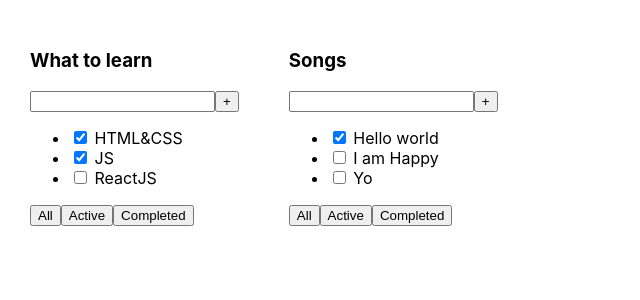
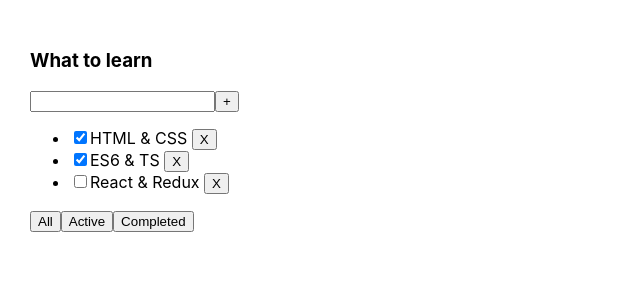
Before and after one commit to ksasrg/todolist, a React (Create React App) app: page / in a window 1280 px wide. Shown: the top 300 px of the page, without its empty margins (0-640 px from the left). Built offline with nearby package versions, Linux system fonts and the light colour scheme.

Commit message:
lesson 02 live finish

```diff
--- a/src/App.tsx
+++ b/src/App.tsx
@@ -1,27 +1,47 @@
-import React from 'react';
+import React, { useState } from 'react';
 import './App.css';
-import {Todolist} from './Todolist';
+import TodoList, { TaskType } from "./TodoList";
 
-function App() {
+export type filterType = 'all' | 'active' | 'complete';
 
-    const tasks1 = [
-        { id: 1, title: "HTML&CSS", isDone: true },
-        { id: 2, title: "JS", isDone: true },
-        { id: 3, title: "ReactJS", isDone: false }
-    ]
-    const tasks2 = [
-        { id: 1, title: "Hello world", isDone: true },
-        { id: 2, title: "I am Happy", isDone: false },
-        { id: 3, title: "Yo", isDone: false }
-    ]
+function App(): JSX.Element {
+  //BLL:
+  const todoListTitle: string = "What to learn"
 
+  const [tasks, setTasks] = useState<TaskType[]>([
+    { id: 1, title: "HTML & CSS", isDone: true },
+    { id: 2, title: "ES6 & TS", isDone: true },
+    { id: 3, title: "React & Redux", isDone: false }
+  ]);
 
-    return (
-        <div className="App">
-            <Todolist title="What to learn" tasks={tasks1} />
-            <Todolist title="Songs" tasks={tasks2} />
-        </div>
-    );
+  const removeTask = (taskId: number) => {
+    const updTasks = tasks.filter(t => t.id !== taskId);
+    setTasks(updTasks);
+  }
+
+  const [filter, setFilter] = useState<filterType>('all');
+  const changeFilter = (filter: filterType) => setFilter(filter);
+
+  let filteredTasks: Array<TaskType> = tasks;
+
+  if (filter === 'active') {
+    filteredTasks = tasks.filter(t => t.isDone === false)
+  }
+  if (filter === 'complete') {
+    filteredTasks = tasks.filter(t => t.isDone === true)
+  }
+
+  //UI:
+  return (
+    <div className="App">
+      <TodoList
+        title={todoListTitle}
+        tasks={filteredTasks}
+        changeFilter={changeFilter}
+        removeTask={removeTask}
+      />
+    </div>
+  );
 }
 
 export default App;
--- /dev/null
+++ b/src/TasksList.tsx
@@ -0,0 +1,29 @@
+import React, { FC } from 'react';
+import { TaskType } from "./TodoList";
+
+type TasksListPropsType = {
+  tasks: TaskType[]
+  removeTask: (taskId: number) => void
+}
+
+const TasksList: FC<TasksListPropsType> = (props): JSX.Element => {
+  const tasksItems: JSX.Element[] | JSX.Element =
+    props.tasks.length
+      ? props.tasks.map((task) => {
+        return (
+          <li key={task.id}>
+            <input type="checkbox" checked={task.isDone} />
+            <span>{task.title} </span>
+            <button onClick={() => props.removeTask(task.id)} >X</button>
+          </li>
+        )
+      })
+      : <span>Your taskslist is empty</span>
+  return (
+    <ul>
+      {tasksItems}
+    </ul>
+  );
+};
+
+export default TasksList;
--- a/src/Todolist.tsx
+++ b/src/Todolist.tsx
@@ -1,32 +1,45 @@
-import React from 'react';
+import React, { FC } from 'react';
+import { filterType } from './App';
+import TasksList from "./TasksList";
 
-type TaskType = {
+type TodoListPropsType = {
+  title: string
+  tasks: TaskType[]
+  changeFilter: (filter: filterType) => void
+  removeTask: (taskId: number) => void
+}
+
+export type TaskType = {
   id: number
   title: string
   isDone: boolean
 }
 
-type PropsType = {
-    title: string
-    tasks: Array<TaskType>
-}
-
-export function Todolist(props: PropsType) {
-    return <div>
+const TodoList: FC<TodoListPropsType> = (props): JSX.Element => {
+  return (
+    <div className={"todolist"}>
       <h3>{props.title}</h3>
       <div>
-            <input/>
+        <input />
         <button>+</button>
       </div>
-        <ul>
-            <li><input type="checkbox" checked={props.tasks[0].isDone}/> <span>{props.tasks[0].title}</span></li>
-            <li><input type="checkbox" checked={props.tasks[1].isDone}/> <span>{props.tasks[1].title}</span></li>
-            <li><input type="checkbox" checked={props.tasks[2].isDone}/> <span>{props.tasks[2].title}</span></li>
-        </ul>
+      <TasksList tasks={props.tasks} removeTask={props.removeTask} />
       <div>
-            <button>All</button>
-            <button>Active</button>
-            <button>Completed</button>
+        <button
+          onClick={() => props.changeFilter('all')}
+        >All
+        </button>
+        <button
+          onClick={() => props.changeFilter('active')}
+        >Active
+        </button>
+        <button
+          onClick={() => props.changeFilter('complete')}
+        >Completed
+        </button>
       </div>
     </div>
-}
+  );
+};
+
+export default TodoList;
--- a/src/index.tsx
+++ b/src/index.tsx
@@ -2,7 +2,7 @@ import React from 'react';
 import ReactDOM from 'react-dom/client';
 import './index.css';
 import App from './App';
-import reportWebVitals from './reportWebVitals';
+
 
 const root = ReactDOM.createRoot(
   document.getElementById('root') as HTMLElement
@@ -16,4 +16,3 @@ root.render(
 // If you want to start measuring performance in your app, pass a function
 // to log results (for example: reportWebVitals(console.log))
 // or send to an analytics endpoint. Learn more: https://bit.ly/CRA-vitals
-reportWebVitals();
```
Lines whose indentation alone changed are shown as unchanged.
